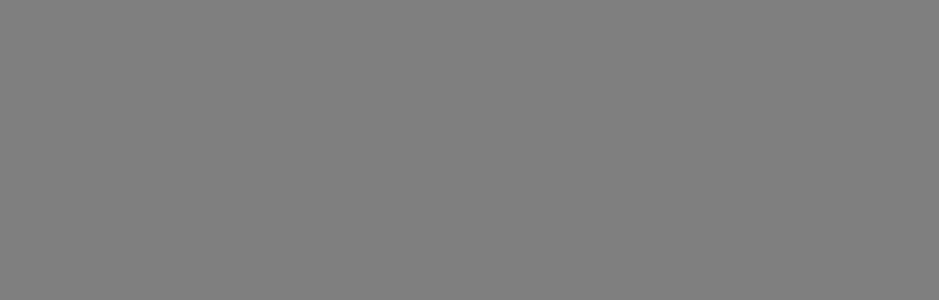
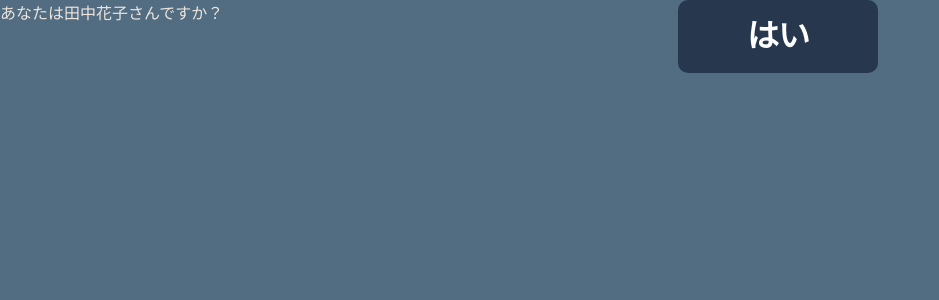
Before and after one commit to Izumi-Ren-agile/Coding-Jinroh, a React (Create React App) app: page /confirmPlayer in a window 1280 px wide. Before the commit this address had no page. Shown: the top 300 px of the page, without its empty margins (0-939 px from the left). Built offline with nearby package versions, Linux system fonts and the light colour scheme.

Commit message:
[add&fix]名前確認画面の追加、rule,conceptのcss調整

```diff
--- a/public/index.html
+++ b/public/index.html
@@ -3,7 +3,7 @@
   <head>
     <meta charset="utf-8" />
     <link rel="icon" href="%PUBLIC_URL%/favicon.ico" />
-    <meta name="viewport" content="width=device-width, initial-scale=1" />
+    <meta name="viewport" content="width=device-width, height=device-height" />
     <meta name="theme-color" content="#000000" />
     <meta
       name="description"
@@ -28,6 +28,8 @@
     -->
     <title>コーディング人狼</title>
   </head>
+  <body>
     <div id="root"></div>
+  </body>
 
 </html>
--- a/src/App.js
+++ b/src/App.js
@@ -6,6 +6,8 @@ import { Rule } from './components/Rule';
 import { InputPlayer } from './components/InputPlayer';
 import { DataFunc } from './components/DataFunc';
 import {NightGame} from './components/NightGame';
+import {ConfirmPlayer} from './components/ConfirmPlayer';
+
 
 function App() {
   return (
@@ -15,7 +17,7 @@ function App() {
         <Route path="/rule" element={<Rule />} />
         <Route path="/inputPlayer" element={<InputPlayer />} />
         <Route path="/nightGame" element={<NightGame />}/>
-        {/* <Route path="/confirmPlayer" element={<ConfirmPlayer />*/}
+        <Route path="/confirmPlayer" element={<ConfirmPlayer />}/>
         {/*
         <Route path="/confirmPlayer" element={<ConfirmPlayer />} />
         <Route path="/question" element={<Question />} />
--- a/src/components/Concept.jsx
+++ b/src/components/Concept.jsx
@@ -14,13 +14,12 @@ export const Concept = () => {
 
 
   return (
-    <body className="NightTimeBody">
       <div className="container">
       <header class="regular-header">
         <h1>コーディング人狼</h1>
       </header>
         <div className="main-content">
-          <div className="description">
+          <div className="text-center-content">
             <p className="message message1">
               満月の綺麗な夜、あなたに一通のメールが…
             </p>
@@ -44,6 +43,6 @@ export const Concept = () => {
           </button>
         </div>
       </div>
-    </body>
+
   );
 };
--- a/src/components/ConfirmPlayer.jsx
+++ b/src/components/ConfirmPlayer.jsx
@@ -1,7 +1,19 @@
+import { useNavigate } from "react-router-dom";
+
 export const ConfirmPlayer=()=>{
+    const navigate = useNavigate();
+
+    const handleConfirmRole = () => {
+        navigate('/confirmRole');
+    }
     return(
-        <>
-        <p>ConfirmPlayer</p>
-        </>
+        <body>
+    <div className="container">
+        <div className="question">あなたは田中花子さんですか？</div>
+        <button onClick={handleConfirmRole} className="btn-group concept-explain-rules">
+            はい
+          </button>
+    </div>
+</body>
     );
 }
--- a/src/components/InputPlayer.jsx
+++ b/src/components/InputPlayer.jsx
@@ -1,6 +1,11 @@
 import { useNavigate } from "react-router-dom";
 
 export const InputPlayer = () => {
+  const navigate = useNavigate();
+
+    const handleConfirmPlayer = () => {
+        navigate('/confirmPlayer');
+    }
   return (
     <>
       <body>
@@ -41,7 +46,7 @@ export const InputPlayer = () => {
               <input type="text" id="player8" name="player8" />
             </div>
             <div class="button-container">
-              <button id="submit-button" onClick={()=>console.log(playerCalc())} >決定</button>
+              <button id="submit-button" onClick={handleConfirmPlayer} >決定</button>
             </div>
         </div>
       </body>
--- a/src/components/Rule.jsx
+++ b/src/components/Rule.jsx
@@ -9,7 +9,6 @@ export const Rule = () => {
     }
 
   return (
-    <body className="NightTimeBody">
       <div class="container">
         <header class="regular-header">
           <h1>コーディング人狼 - ルール説明</h1>
@@ -28,15 +27,18 @@ export const Rule = () => {
                 <li>市民: 人狼を全員追放する or コードが正しく完成する</li>
                 <li>人狼: コードが正しく動かない</li>
               </ul>
+              <br />
               <h2>ゲームの流れ</h2>
               <p>
                 ゲームはコーディングフェーズ2回と会議フェーズを繰り返して進みます。
               </p>
+              <br />
               <h3>ーコーディングフェーズ</h3>
               <ul>
                 <li>各プレイヤーが順番にコードを書きます。</li>
                 <li>各プレイヤーのコーディング時間は60秒の制限があります。</li>
               </ul>
+              <br />
               <h3>ー会議フェーズ</h3>
               <ul>
                 <li>
@@ -49,6 +51,7 @@ export const Rule = () => {
                   投票の結果、同数の場合は「PM（後述）」が追放者を決定します。
                 </li>
               </ul>
+              <br />
               <h3>ミッション</h3>
               <ul>
                 <li>
@@ -58,6 +61,7 @@ export const Rule = () => {
                   「ミッション」達成数が一番多いプレイヤーが「PM」になります。
                 </li>
               </ul>
+              <br />
             </div>
 
             <div class="rule-image">
@@ -70,12 +74,13 @@ export const Rule = () => {
               <br />
               市民としてコードを完成させるか、人狼としてうまくバグを仕込むか、あなたのスキルを試してみましょう！
             </h2>
+            </div>
+            <div class="text-container center-conteiner">
             <button onClick={handleInputPlayer} className="btn-group rule-start-game">
             ゲーム開始
           </button>
           </div>
         </div>
       </div>
-    </body>
   );
 };
--- a/src/components/concept.css
+++ b/src/components/concept.css
@@ -15,12 +15,12 @@
 
 
 
-.description {
+.text-center-content {
     width: 100%;
     margin: 0 auto;
     font-family: 'Inter', sans-serif;
     font-style: normal;
-    font-weight: 700;
+    font-weight: bold;
     font-size: 20px;
     line-height: 120%;
     text-align: center;
@@ -33,8 +33,8 @@
 }
 
 .message1 {
-    margin-bottom: 50px; /* メッセージ1とアイコンの間のスペース */
-    margin-top: 20px;
+    /* margin-bottom: 50px; メッセージ1とアイコンの間のスペース */
+    /* margin-top: 20px; */
     font-size: 20px;
 }
 
@@ -54,5 +54,5 @@
 }
 
 .mail-icon:hover {
-    transform: scale(1.1);
+    transform: scale(1.5);
 }
--- /dev/null
+++ b/src/components/confirmPlayer.css
@@ -0,0 +1,18 @@
+.question {
+    font-size: 24px;
+    margin-bottom: 20px;
+}
+.answer {
+    font-size: 18px;
+    background-color: #3498db;
+    color: white;
+    border: none;
+    padding: 10px 20px;
+    border-radius: 5px;
+    cursor: pointer;
+    text-decoration: none;
+    display: inline-block;
+}
+.answer:hover {
+    background-color: #2980b9;
+}
--- a/src/components/game.css
+++ b/src/components/game.css
@@ -1,21 +1,8 @@
-body {
-    font-family: Arial, sans-serif;
-    margin: 0;
-    padding: 0;
-    background: rgba(0, 0, 0, 0.5);
-    box-sizing: border-box;
-}
 
 *, *::before, *::after {
     box-sizing: inherit;
 }
 
-.container {
-    padding: 20px;
-    width: 100vw;
-    height: 93vh;
-    box-sizing: border-box;
-}
 
 .header {
     display: flex;
--- a/src/components/rule.css
+++ b/src/components/rule.css
@@ -1,7 +1,3 @@
-.text-container {
-    width: 100%;
-    margin-bottom: 20px;
-}
 
 .rule-container {
     display: flex;
@@ -11,12 +7,25 @@
 }
 
 .rule-text {
-    width: 60%;
+    width: 50%;
 }
 
 .rule-image {
-    width: 35%;
+    width: 40%;
     display: flex;
     justify-content: center;
     align-items: center;
 }
+
+.rule-container {
+    padding-left: 20px;
+}
+
+.rule-start-game{
+    position: absolute;
+    transform: translateX(-50%);
+}
+
+.rule-start-game {
+    left: 50%;
+}
--- a/src/css/App.css
+++ b/src/css/App.css
@@ -1,6 +1,6 @@
 body {
     width: 100%;
-    height: 100%; /* ビューポートの高さを100%に */
+    min-height: 100vh; /* ビューポートの高さを100%に */
     background-color: #526D82;
     color:#ede4dd
   }
@@ -18,9 +18,32 @@ body .NightTimeBody{
     background-color: #526D82;
 }
 
+.main-content {
+    width: 100%;
+    flex: 1 1 auto;
+    box-sizing: border-box;
+    /* text-align: center;  */
+}
+
+.container {
+    width: 100%;
+    min-height: 100%;
+    box-sizing: border-box;
+    display: flex;
+    flex-direction: column;
+    justify-content: space-between; /* 上下に要素を分ける */
+    overflow: hidden;
+}
+
+.text-container {
+    width: 100%;
+    margin-bottom: 20px;
+}
+
 a{
     text-decoration: none;
 }
+
 
 .btn-group {
     position: absolute;
@@ -51,20 +74,3 @@ h1{
     padding: 20px;
     box-sizing: border-box;
 }
-
-.main-content {
-    width: 100%;
-    flex: 1 1 auto;
-    box-sizing: border-box;
-    /* text-align: center;  */
-}
-
-.container {
-    width: 100%;
-    height: 100vh;
-    box-sizing: border-box;
-    display: flex;
-    flex-direction: column;
-    justify-content: space-between; /* 上下に要素を分ける */
-    overflow: hidden;
-}
```
